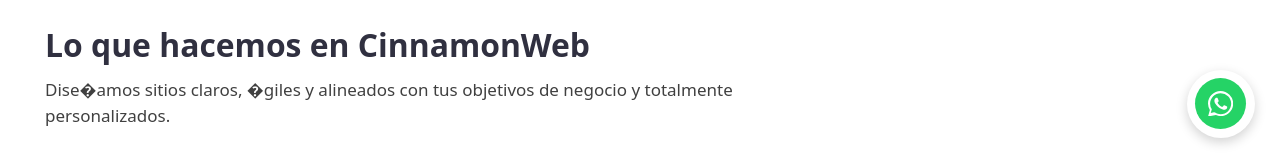
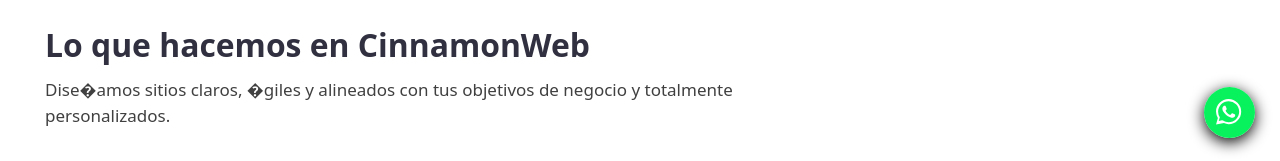
Before and after one commit to CinnamonWebs/site-001, a Next.js app: page / in a window 1280 px wide. Shown: the part 637-798 px from the top of the page. Built offline with nearby package versions, Linux system fonts and the light colour scheme.

Commit message:
Actualizo type en mail

```diff
--- a/src/components/WhatsAppButton.tsx
+++ b/src/components/WhatsAppButton.tsx
@@ -23,16 +23,16 @@
       {/* Círculo blanco exterior (como en la app) */}
       <div
         className="
-          flex h-16 w-16 items-center justify-center
-          rounded-full bg-white
-          shadow-[0_4px_12px_rgba(0,0,0,0.18)]
+          flex h-12 w-12 items-center justify-center
+          rounded-full
+          shadow-[0_4px_15px_rgba(0,0,0,2)]
         "
       >
         {/* Círculo verde interior */}
         <div
           className="
             flex h-12 w-12 items-center justify-center
-            rounded-full bg-[#25D366] text-white
+            rounded-full bg-[#08f25e] text-white
           "
         >
           {/* Ícono WhatsApp bien centrado */}
--- a/src/lib/content.ts
+++ b/src/lib/content.ts
@@ -231,7 +231,7 @@
 
 export type FooterContent = MarkdownFrontmatterBase & {
   mensajeLegal: string;
-  mail?: string;
+  mail: string;
   mensajePais: string;
   ctaBoton: string;
 };
```
